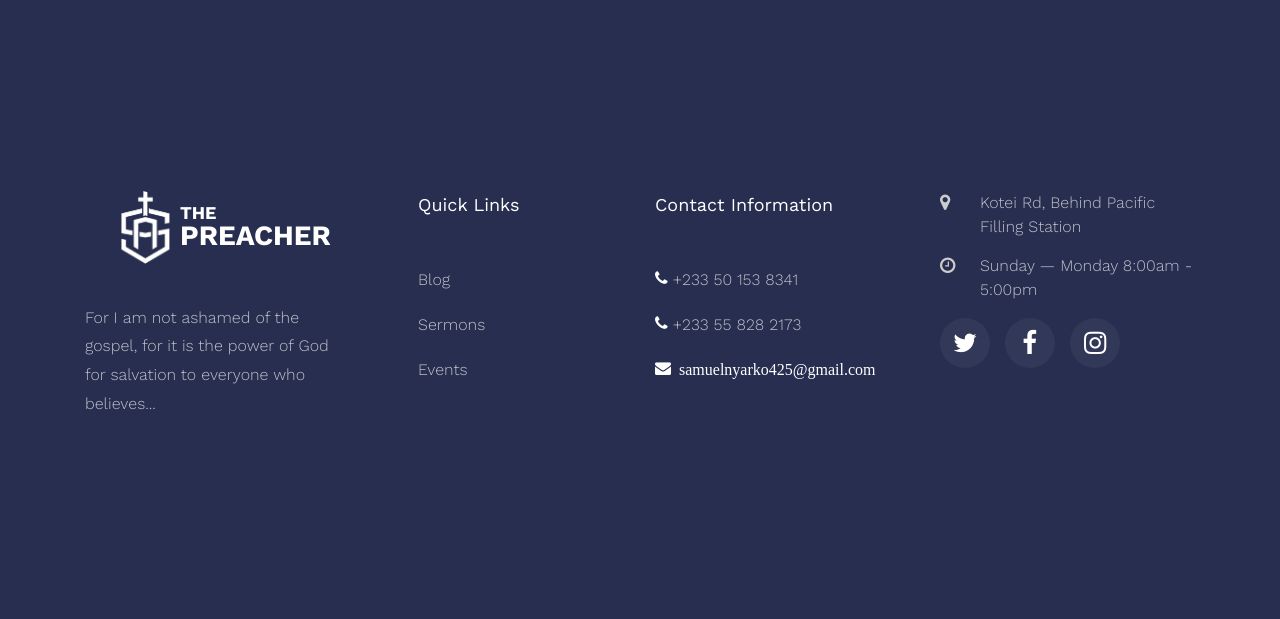
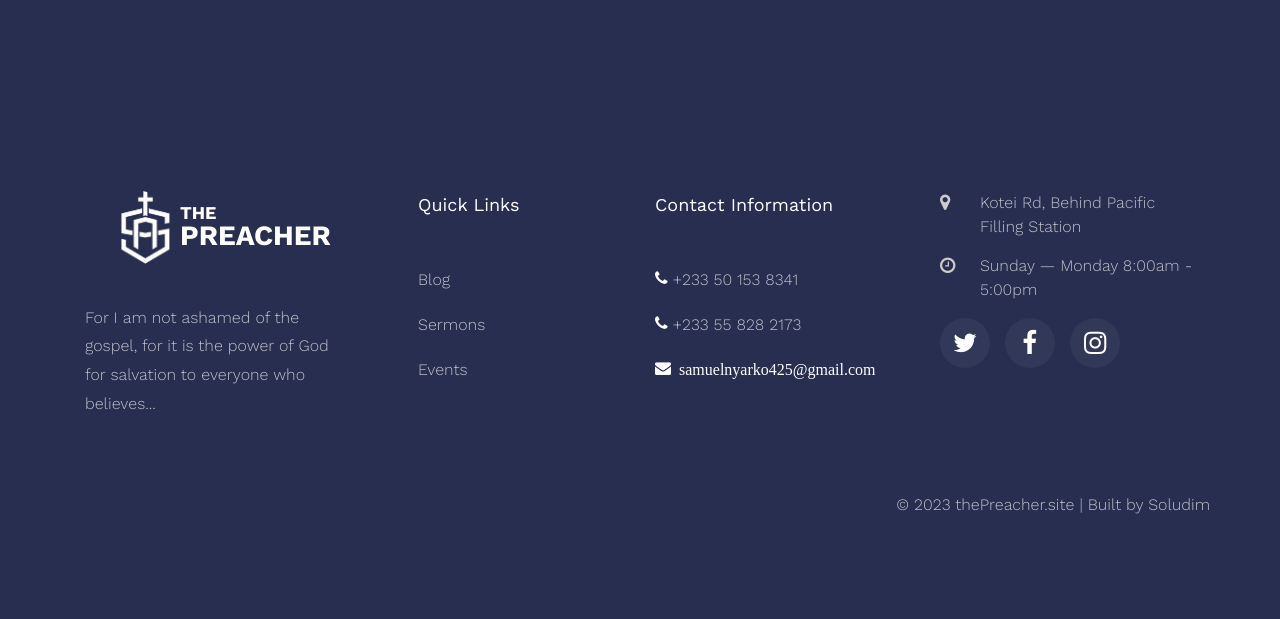
Before and after one commit to Soludim/thepreacher, a Laravel app: page /contact in a window 1280 px wide. Shown: the part 1604-2223 px from the top of the page. Run offline with Laravel 8, Linux system fonts and the light colour scheme; some libraries are stand-ins or nearby versions; some web fonts are replaced.

Commit message:
made better

```diff
--- a/resources/views/pages/index.blade.php
+++ b/resources/views/pages/index.blade.php
@@ -8,7 +8,7 @@
     <div class="container">
         <div class="row no-gutters slider-text js-fullheight align-items-center justify-content-center" data-scrollax-parent="true">
             <div class="col-md-10 ftco-animate text-center" data-scrollax=" properties: { translateY: '70%' }">
-                <h1 class="mb-4" data-scrollax="properties: { translateY: '30%', opacity: 1.6 }">Consistency & The Fulfillment Of Prophecy <strong>[Heb 10:17]</strong></h1>
+                <h1 class="mb-4" data-scrollax="properties: { translateY: '30%', opacity: 1.6 }"><strong>Consistency & The Fulfillment Of Prophecy</strong> [Heb 10:17]</h1>
                 <p data-scrollax="properties: { translateY: '30%', opacity: 1.6 }"><a href="/contact" class="btn btn-primary btn-outline-white px-4 py-3">Save your spirit</a></p>
             </div>
         </div>
--- a/resources/views/partials/_footer.blade.php
+++ b/resources/views/partials/_footer.blade.php
@@ -47,5 +47,8 @@
                 </div>
             </div>
         </div>
+        <div class="row float-right">
+            <p>© 2023 thePreacher.site | Built by <a href="https://israeldebrahmanu.web.app" target="_blank">Soludim</a></p>
+        </div>
     </div>
 </footer>
```
Also changed, not shown: 9 other files.
